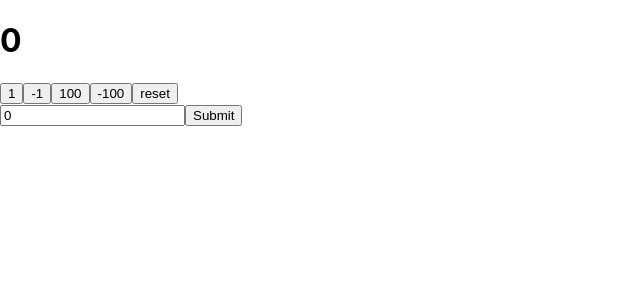
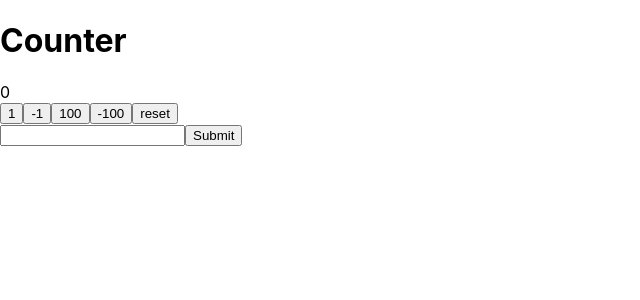
Before and after one commit to andrey-kupets/react-counter_hooks, a React (Create React App) app: page / in a window 1280 px wide. Shown: the top 300 px of the page, without its empty margins (0-640 px from the left). Built offline with nearby package versions, Linux system fonts and the light colour scheme.

Commit message:
add split into components

```diff
--- a/src/components/counter/Counter.js
+++ b/src/components/counter/Counter.js
@@ -1,18 +1,22 @@
 import React, {useState} from 'react';
+import CalcTitle from "./units/calc-title/CalcTitle";
+import CounterResult from "./units/counter-result/CounterResult";
+import CreateButtonUnit from "./units/btn-arr/ButtonUnit";
+import CreateInputArea from "./units/Input-area/InputArea";
 
 export default function Counter() {
 
     const myButtons = [1, -1, 100, -100];
 
     const [counter, setCounter] = useState(0);
-    const [valueInput, setValueInput] = useState(0);
+    const [valueInput, setValueInput] = useState('');
 
     const submit = () => {
-        multiply(valueInput)
-        setValueInput(0)
+        plus(valueInput)
+        setValueInput('')
     }
 
-    const multiply = (num) => {
+    const plus = (num) => {
         (counter + num) >= 0
             ? setCounter(counter + num)
             : setCounter(0)
@@ -20,20 +24,10 @@ export default function Counter() {
 
     return (
             <div>
-                <h1>{counter}</h1>
-                <div>
-                    {myButtons.map(value =>
-                        <button onClick={() => multiply(value)
-                        }> {value}
-                        </button>)}
-                    <button onClick={()=>setCounter(0)} className='btn_reset' >reset</button>
-                </div>
-                <div>
-                    <input type={'number'} onChange={({target: {value}}) => {
-                        setValueInput(+value)
-                    }} className='input' value={valueInput}/>
-                    <button onClick={submit}>Submit</button>
-                </div>
+                <CalcTitle/>
+                <CounterResult counterResult={counter} />
+                <CreateButtonUnit btnArr={myButtons} plusFn={plus} setCounter={setCounter}/>
+                <CreateInputArea submitFn={submit} valueInput={valueInput} setValueInput={setValueInput}/>
             </div>
     );
 }
--- /dev/null
+++ b/src/components/counter/units/Input-area/InputArea.js
@@ -0,0 +1,12 @@
+import React from "react";
+
+export default function CreateInputArea({submitFn, valueInput, setValueInput}) {
+    return (
+        <div>
+            <input type={'number'} onChange={({target: {value}}) => {
+                setValueInput(+value)
+            }} className='input' value={valueInput}/>
+            <button onClick={submitFn}>Submit</button>
+        </div>
+    );
+}
--- /dev/null
+++ b/src/components/counter/units/btn-arr/ButtonUnit.js
@@ -0,0 +1,13 @@
+import React from "react";
+
+export default function CreateButtonUnit({btnArr, plusFn, setCounter}) {
+    return (
+        <div>
+            {btnArr.map(value =>
+                <button onClick={() => plusFn(value)
+                }> {value}
+                </button>)}
+            <button onClick={()=>setCounter(0)} className='btn_reset' >reset</button>
+        </div>
+    )
+}
--- /dev/null
+++ b/src/components/counter/units/calc-title/CalcTitle.js
@@ -0,0 +1,7 @@
+import React from 'react';
+
+export default function CalcTitle() {
+    return(
+        <h1>Counter</h1>
+    );
+}
--- /dev/null
+++ b/src/components/counter/units/counter-result/CounterResult.js
@@ -0,0 +1,7 @@
+import React from "react";
+
+export default function CounterResult({counterResult}) {
+    return (
+        <div>{counterResult}</div>
+    )
+}
```
Also changed, not shown: src/components/counter/units/ButtonUnit.js (deleted), src/components/counter/units/InputUnit.js (deleted), src/components/counter/units/ResultUnit.js (deleted).
